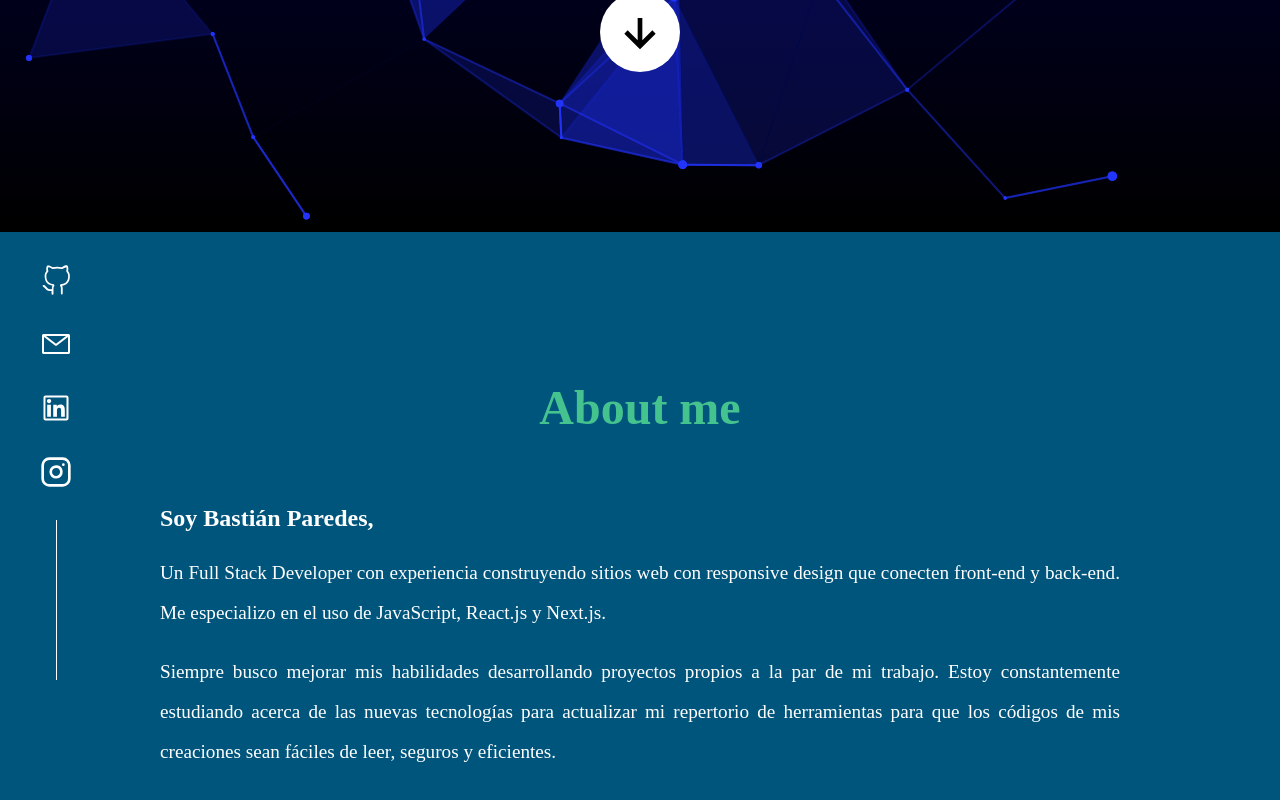
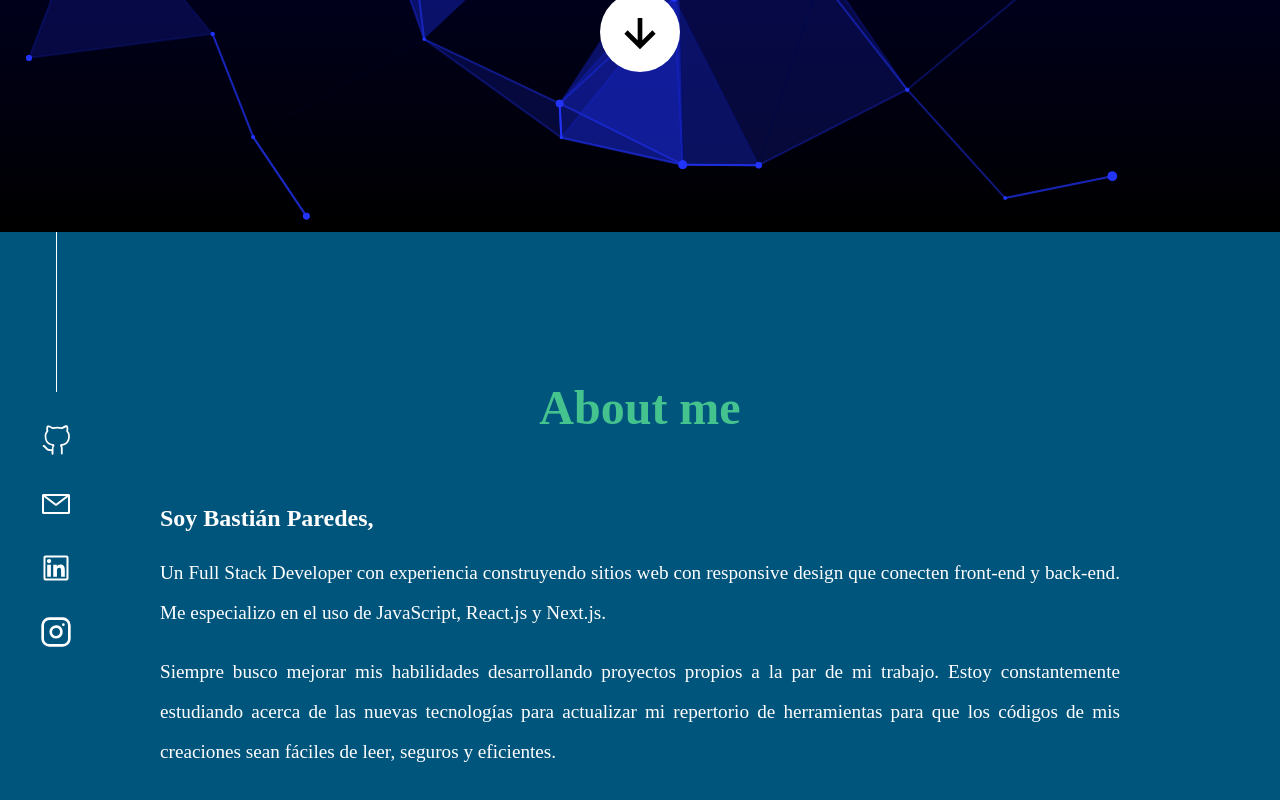
Before and after one commit to BastianParedes/portfolio, a React (Create React App) app: page / in a window 1280 px wide. Shown: the part 568-1368 px from the top of the page. Built offline with nearby package versions, Linux system fonts and the light colour scheme.

Commit message:
Completado el contacto, pero no se pone abajo, solo arriba

```diff
--- a/src/App.js
+++ b/src/App.js
@@ -12,7 +12,7 @@ export default function App() {
     return <>
         <Home />
         {/* <Nav /> */}
-        <div>
+        <div style={{position: "relative"}}>
             <About />
             <Portfolio />
             <Contact />
--- a/src/components/contact/index.jsx
+++ b/src/components/contact/index.jsx
@@ -8,7 +8,7 @@ import { VscGithubAlt, VscMail } from 'react-icons/vsc';
 function Link({ link, children }) {
     return (
         <li className={styles['link']}>
-            <a className={styles['link__a']} href={link}>{children}</a>
+            <a className={styles['link__a']} href={link} target='_blank' rel='noreferrer noopener'>{children}</a>
         </li>
     );
 }
@@ -18,11 +18,11 @@ export default function Contact() {
     return (
         <div className={styles['link-container']}>
             <ul className={styles['links-list']}>
+            <div className={styles['vertical-line']}></div>
                 <Link link='https://github.com/BastianParedes'><VscGithubAlt /></Link>
                 <Link link='mailto:bastian.p.trabajo@outlook.com'><VscMail /></Link>
                 <Link link='https://www.linkedin.com/in/bastianparedes/'><AiOutlineLinkedin /></Link>
                 <Link link='https://www.instagram.com/bastian.p.95/'><FiInstagram /></Link>
-                <div className={styles['vertical-line']}></div>
             </ul>
         </div>
     );
--- a/src/components/contact/styles.module.css
+++ b/src/components/contact/styles.module.css
@@ -1,15 +1,18 @@
 
 .link-container {
     width: fit-content;
-    position: sticky;
-    bottom: 0rem;
+    height: 100%;
+    position: absolute;
+    bottom: 0;
+    left: 0;
     color: rgb(255, 255, 255);
-    margin-top: 2rem;
 }
 
 .links-list {
+    position: sticky;
     list-style: none;
-    margin: 0;
+    top: 0;
+    margin-top: auto;
 }
 
 
```
